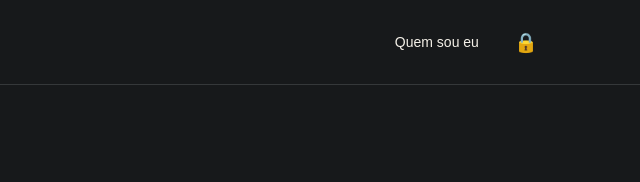
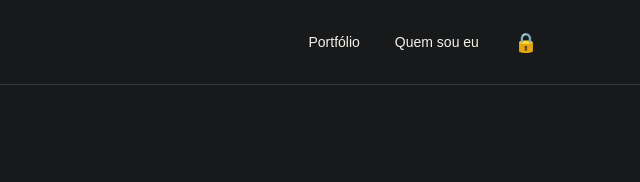
Before and after one commit to maria10038759-afk/portfolio-novo-, a plain HTML site: page index.html in a window 1280 px wide. Shown: the top 182 px of the page, 640-1280 px from the left. Drawn offline with Linux system fonts and the light colour scheme.

Commit message:
Modify index.html for navigation updates
Updated navigation links and added a portfolio link.

```diff
--- a/index.html
+++ b/index.html
@@ -14,6 +14,7 @@
         <a href="index.html" class="logo">MEU PORTFÓLIO<span>.</span></a>
 
         <nav class="menu">
+           <a href="portfolio.html">Portfólio</a>
             <a href="quemsoueu.html">Quem sou eu</a>
             <a href="login.html" class="link-cadeado" aria-label="Área restrita">
                 <span aria-hidden="true">🔒</span>
```
